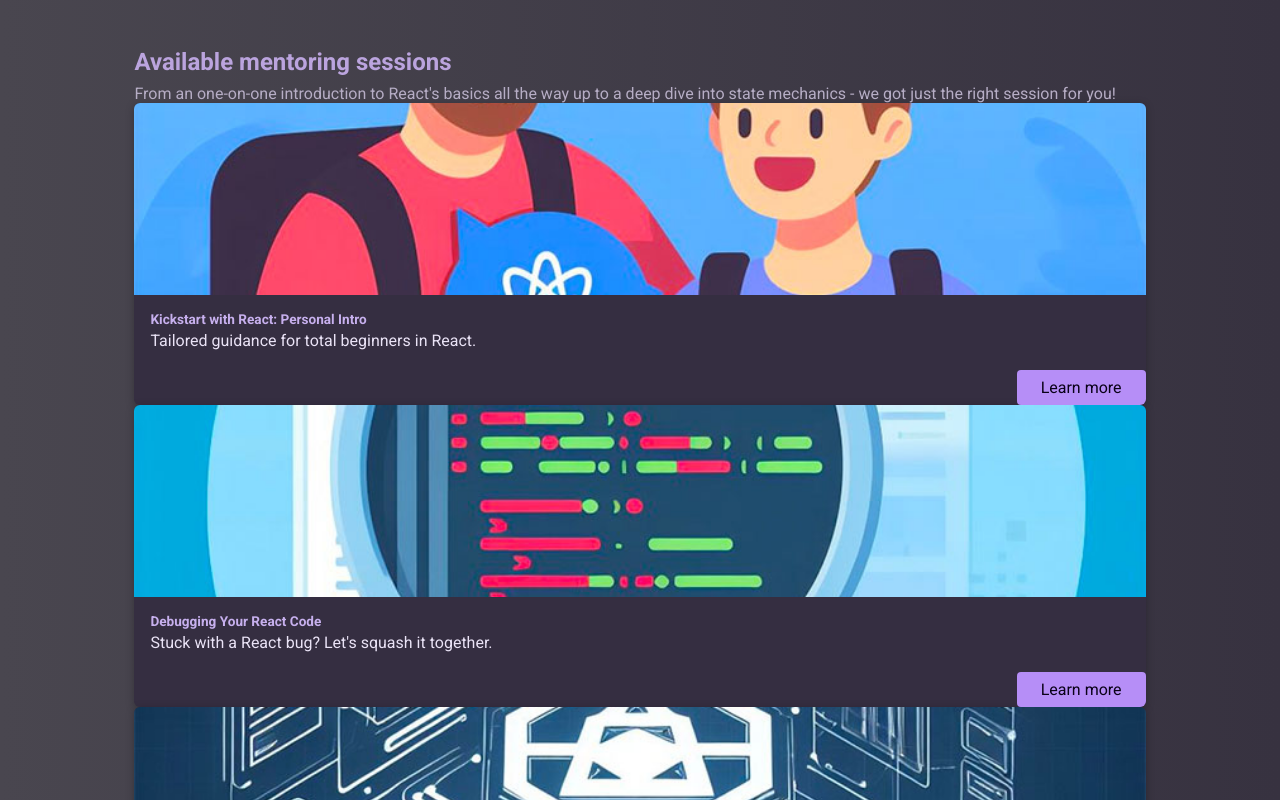
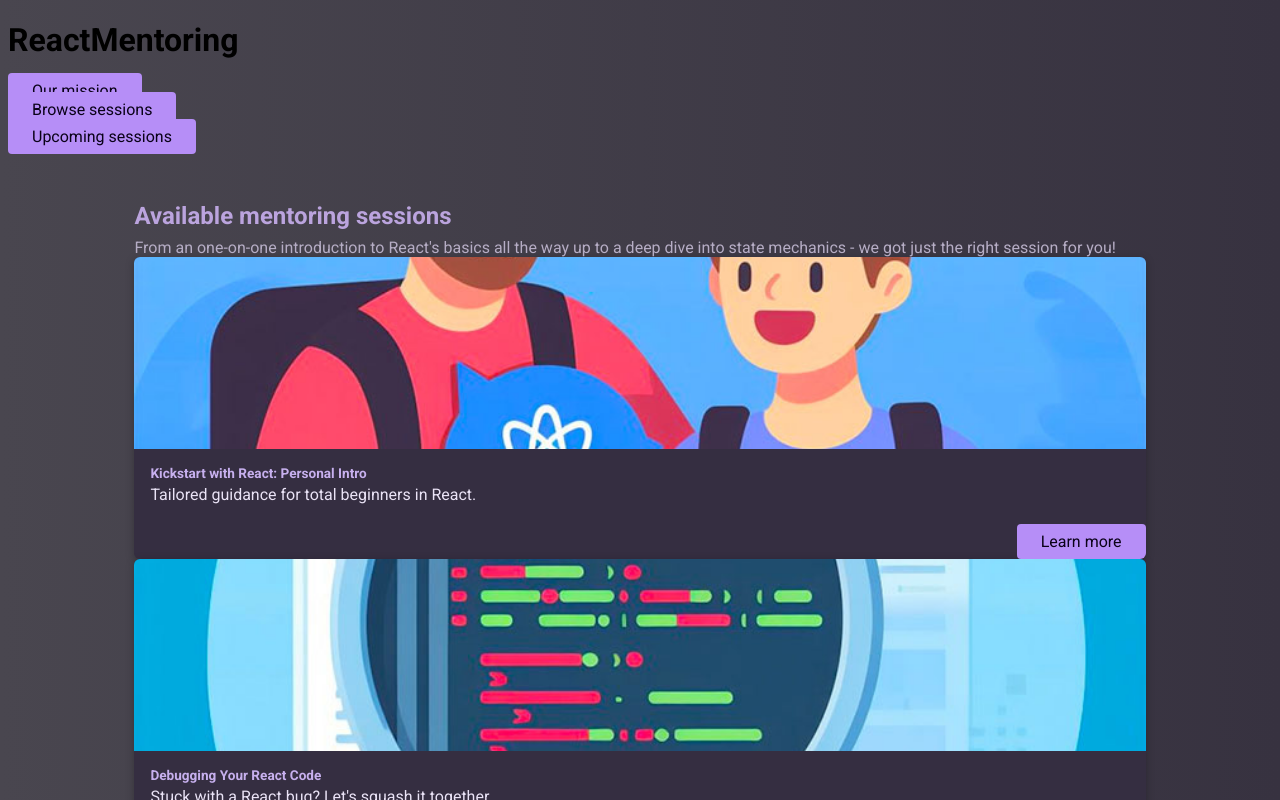
Before and after one commit to Muhammad0320/react-ts-taks, a React (Vite) app: page /sessions in a window 1280 px wide. Shown: the top 800 px of the page. Built offline with nearby package versions, Linux system fonts and the light colour scheme.

Commit message:
chore: update toot comp

```diff
--- a/src/pages/Root.tsx
+++ b/src/pages/Root.tsx
@@ -1,9 +1,59 @@
-import { Outlet } from 'react-router-dom';
+import { Outlet } from "react-router-dom";
+import Button from "../ui/Button";
+import { useState } from "react";
+import SessionModal from "../sessions/SessionsModal";
 
 export default function Root() {
+  const [modalIsOpen, setModalIsOpen] = useState(false);
+
+  const handleCloseModal = () => {
+    setModalIsOpen(false);
+  };
+
+  const handleOpenModal = () => {
+    setModalIsOpen(true);
+  };
+
   return (
     <>
       {/* Todo: Add Header */}
+
+      <header className="main-header">
+        {modalIsOpen && (
+          <SessionModal
+            modalIsOpen={modalIsOpen}
+            onCloseModal={handleCloseModal}
+          />
+        )}
+
+        <h1> ReactMentoring </h1>
+        <nav>
+          <ul>
+            <li>
+              <Button el="link" to="/">
+                {" "}
+                Our mission{" "}
+              </Button>
+            </li>
+
+            <li>
+              {" "}
+              <Button el="link" to="/session">
+                {" "}
+                Browse sessions{" "}
+              </Button>{" "}
+            </li>
+
+            <li>
+              <Button el="button" onClick={handleOpenModal}>
+                {" "}
+                Upcoming sessions{" "}
+              </Button>
+            </li>
+          </ul>
+        </nav>
+      </header>
+
       <Outlet />
     </>
   );
--- a/src/sessions/SessionsModal.tsx
+++ b/src/sessions/SessionsModal.tsx
@@ -4,16 +4,16 @@ import Modal from "../ui/Modal";
 
 type SessionModalType = {
   modalIsOpen: boolean;
-  handleCloseModal: () => void;
+  onCloseModal: () => void;
 };
 
-const SessionModal = ({ modalIsOpen, handleCloseModal }: SessionModalType) => {
+const SessionModal = ({ modalIsOpen, onCloseModal }: SessionModalType) => {
   return (
-    <Modal openModal={modalIsOpen} closeModal={handleCloseModal}>
+    <Modal openModal={modalIsOpen} closeModal={onCloseModal}>
       <h2> Upcoming session </h2>
       <SessionList />
       <p className="actions">
-        <Button el="button" onClick={handleCloseModal}>
+        <Button el="button" onClick={onCloseModal}>
           {" "}
           Close{" "}
         </Button>
```
